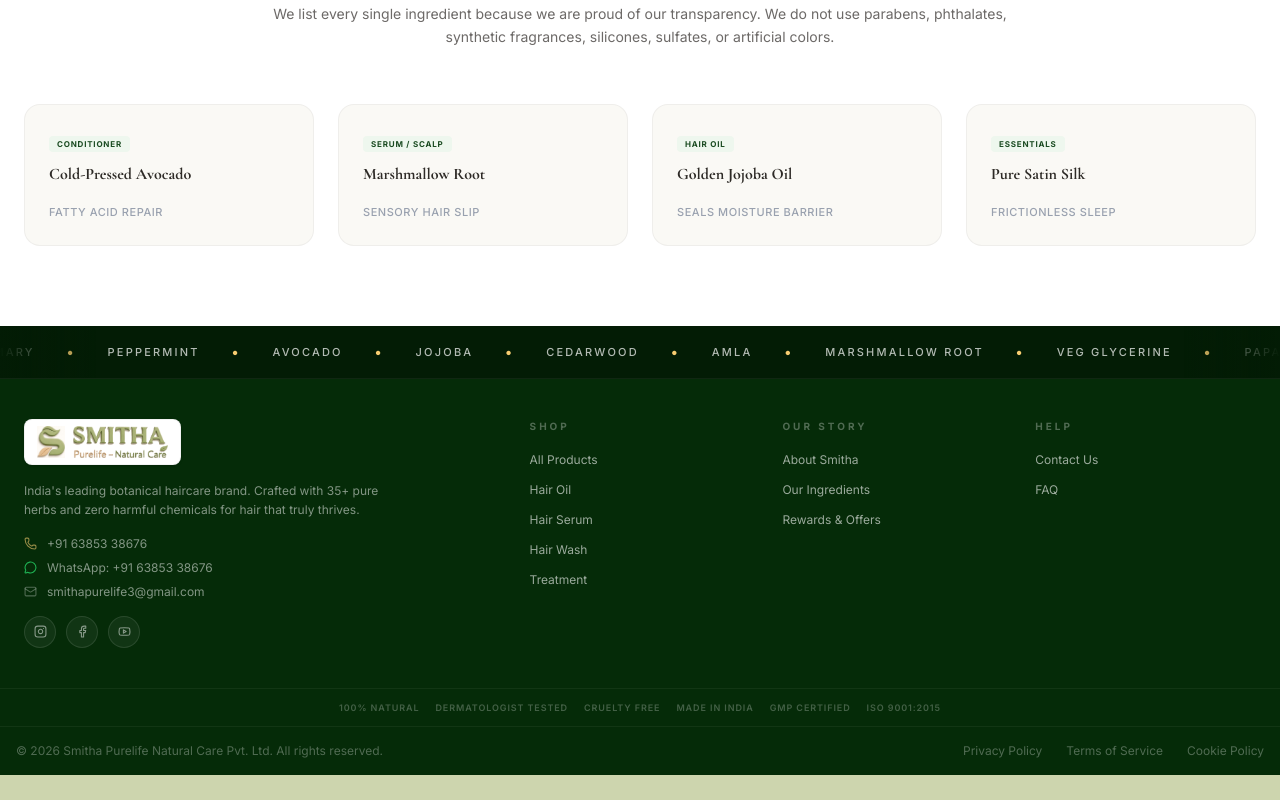
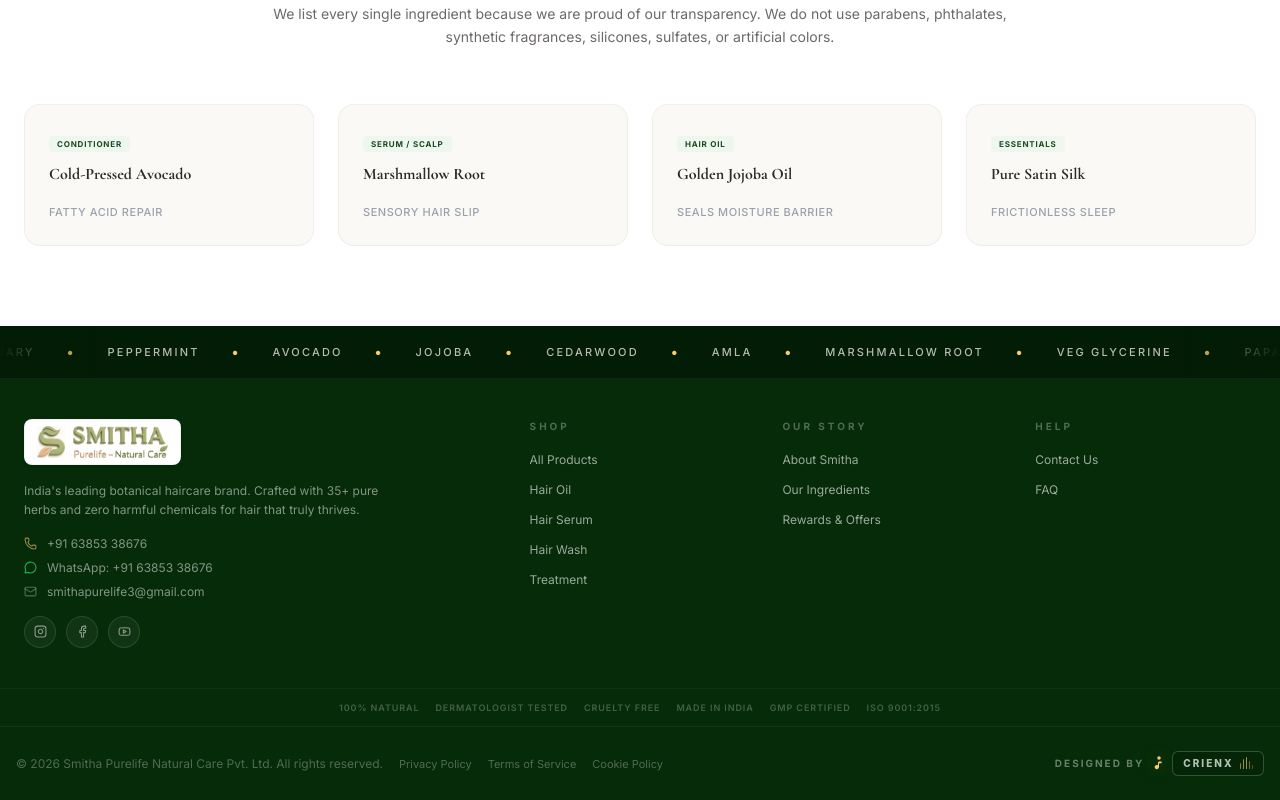
Before and after one commit to Smitha-purelife/smithapurelife, a React (Vite) app: page /about in a window 1280 px wide. Shown: the part 1859-2659 px from the top of the page. Before the commit the page ends 2634 px from the top, so only its background shows below. Built offline with nearby package versions, Linux system fonts and the light colour scheme; no server answers; a web font is replaced by a local one.

Commit message:
style: add Designed by Crienx signature with link in footer

```diff
--- a/src/components/Footer.tsx
+++ b/src/components/Footer.tsx
@@ -154,18 +154,51 @@ export default function Footer() {
 
       {/* Copyright */}
       <div className="border-t border-white/5">
-        <div className="max-w-7xl mx-auto px-4 py-3 sm:py-4 flex flex-col sm:flex-row justify-between items-center gap-2 sm:gap-4 text-center sm:text-left">
+        <div className="max-w-7xl mx-auto px-4 py-4 sm:py-6 flex flex-col md:flex-row justify-between items-center gap-4 text-center md:text-left">
+          <div className="flex flex-col sm:flex-row items-center gap-2 sm:gap-4">
             <p className="text-white/30 text-[11px] sm:text-xs">
               © 2026 Smitha Purelife Natural Care Pvt. Ltd. All rights reserved.
             </p>
-          <div className="flex flex-wrap justify-center gap-4 sm:gap-6">
+            <div className="flex flex-wrap justify-center gap-3 sm:gap-4">
               {['Privacy Policy', 'Terms of Service', 'Cookie Policy'].map((link) => (
-              <a key={link} href="#" className="text-white/30 hover:text-[#F8CD71] text-[11px] sm:text-xs transition-colors">
+                <a key={link} href="#" className="text-white/30 hover:text-[#F8CD71] text-[10px] sm:text-[11px] transition-colors">
                   {link}
                 </a>
               ))}
             </div>
           </div>
+
+          <a
+            href="https://creinx.com"
+            target="_blank"
+            rel="noopener noreferrer"
+            className="flex items-center gap-2 group/crienx transition-all duration-300 hover:scale-[1.02] shrink-0"
+          >
+            <span className="text-[10px] tracking-[0.2em] uppercase font-bold text-white/40 group-hover/crienx:text-white/60 transition-colors">
+              Designed By
+            </span>
+            <div className="flex items-center gap-1.5">
+              {/* Yellow music note icon */}
+              <svg className="w-3.5 h-4.5 text-[#F8CD71] fill-current drop-shadow-[0_0_8px_rgba(248,205,113,0.3)]" viewBox="0 0 16 20" fill="none" xmlns="http://www.w3.org/2000/svg">
+                <circle cx="8" cy="3" r="2" />
+                <path d="M8 7v6.5c0 1.38-1.12 2.5-2.5 2.5S3 14.88 3 13.5s1.12-2.5 2.5-2.5c.5 0 .96.15 1.35.4V8.5C6.85 7.6 7.6 7 8.5 7H11v2H8.5c-.28 0-.5.22-.5.5z" />
+              </svg>
+              {/* Rounded box with CRIENX and wave bars */}
+              <div className="border border-white/20 hover:border-white/40 px-2.5 py-1 rounded-md bg-black/10 backdrop-blur-xs flex items-center gap-1.5 transition-colors">
+                <span className="text-[10px] font-sans font-extrabold tracking-[0.2em] text-white/70 group-hover/crienx:text-white transition-colors uppercase">
+                  Crienx
+                </span>
+                <div className="flex items-end gap-[1.5px] h-3 pb-[1px]">
+                  <span className="w-[1.5px] h-1.5 bg-[#F8CD71]/60 rounded-full animate-pulse" />
+                  <span className="w-[1.5px] h-2.5 bg-[#F8CD71]/80 rounded-full animate-pulse [animation-delay:0.15s]" />
+                  <span className="w-[1.5px] h-3 bg-[#F8CD71] rounded-full animate-pulse [animation-delay:0.3s]" />
+                  <span className="w-[1.5px] h-2 bg-[#F8CD71]/80 rounded-full animate-pulse [animation-delay:0.45s]" />
+                  <span className="w-[1.5px] h-1 bg-[#F8CD71]/60 rounded-full animate-pulse [animation-delay:0.6s]" />
+                </div>
+              </div>
+            </div>
+          </a>
+        </div>
       </div>
     </footer>
   );
```
Lines whose indentation alone changed are shown as unchanged.
